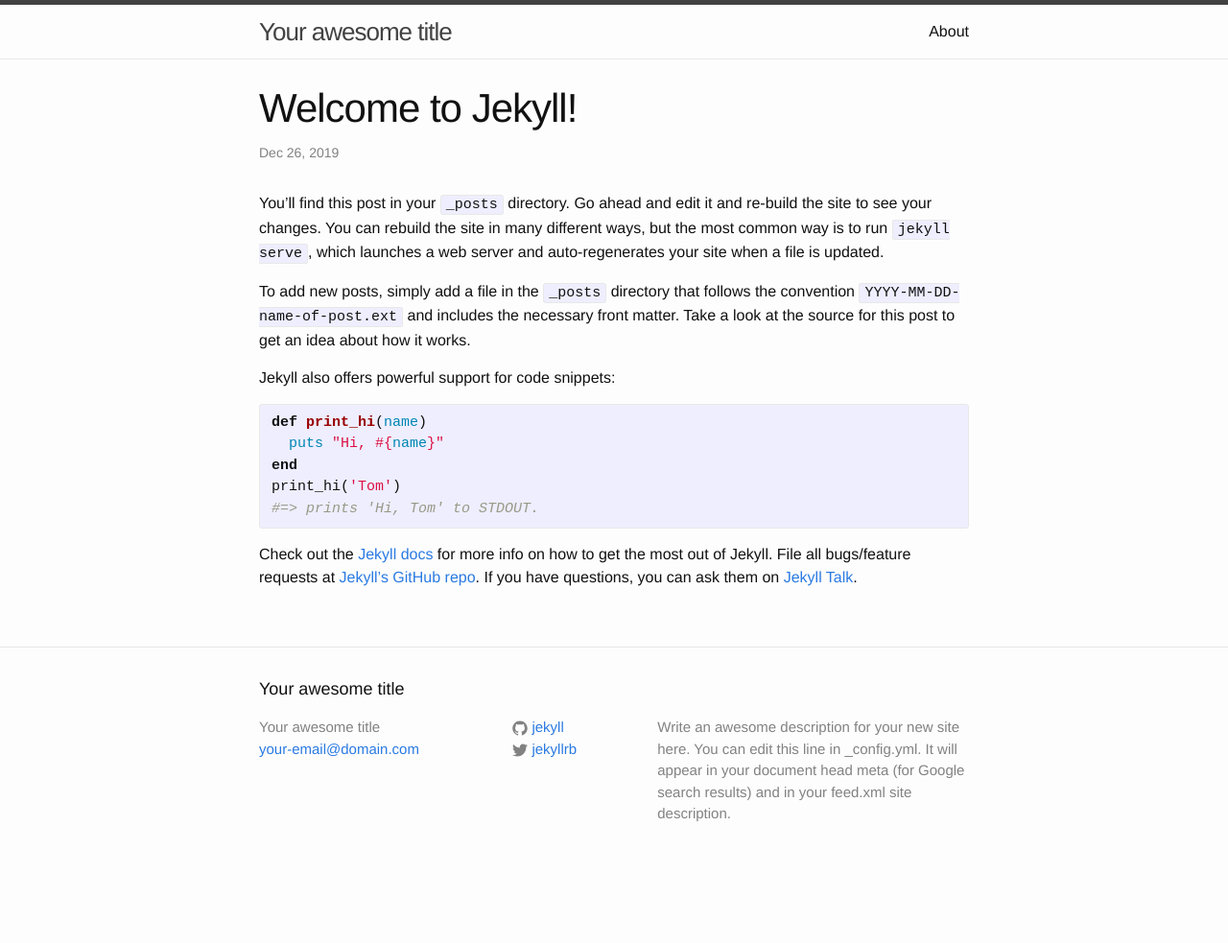
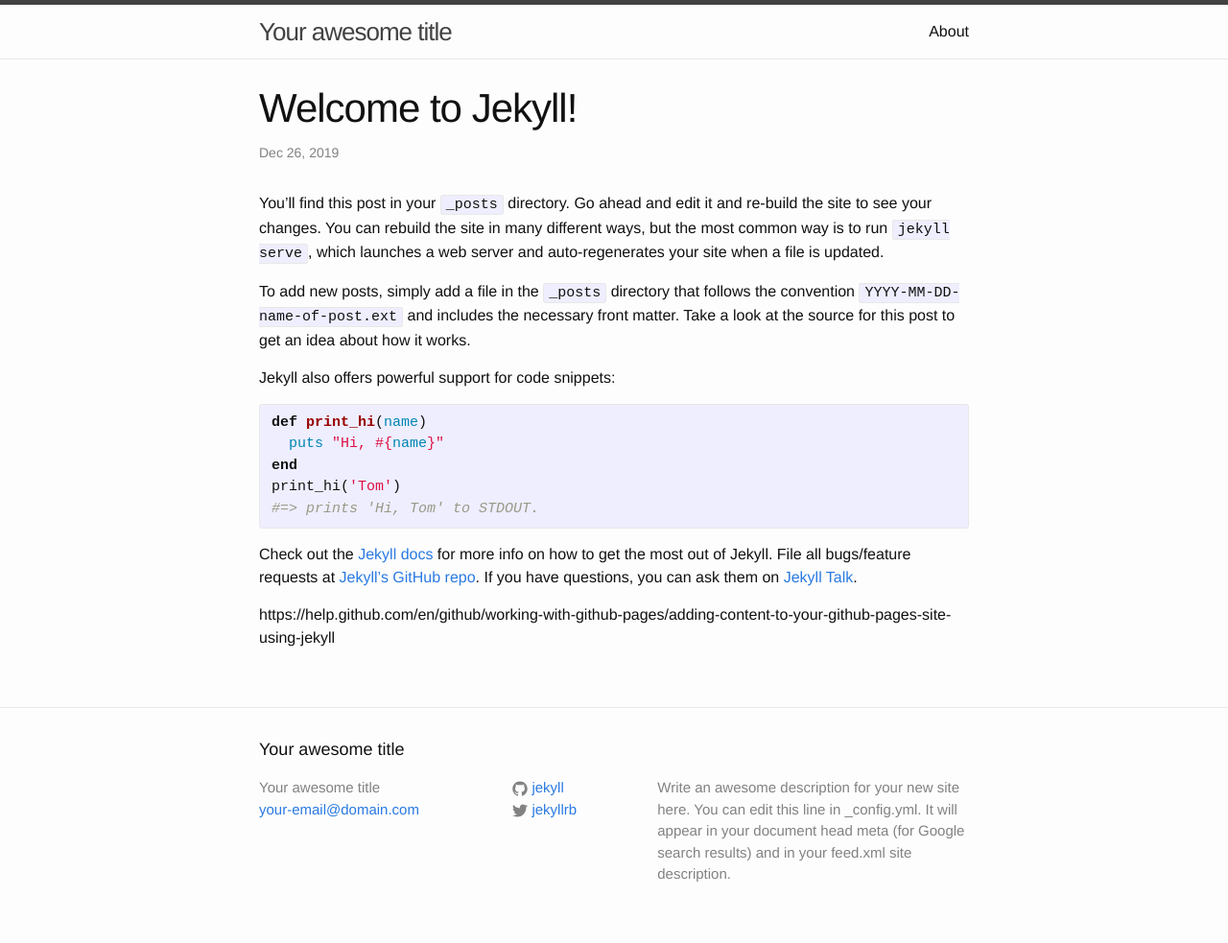
Before and after one commit to mrtingalingling/mrtingalingling.github.io, a Jekyll site: the page built from _posts/2019-12-26-welcome-to-jekyll.markdown, in a window 1280 px wide. Shown: the whole page at 96% size. Built offline with Jekyll 4.4.1, drawn with Linux system fonts in a browser that asks for light colours; before the commit the page ends 920 px from its top, so only the background shows below that; some of the changed lines change nothing that is shown.

Commit message:
Update 2019-12-26-welcome-to-jekyll.markdown

```diff
--- a/_posts/2019-12-26-welcome-to-jekyll.markdown
+++ b/_posts/2019-12-26-welcome-to-jekyll.markdown
@@ -23,3 +23,5 @@
 [jekyll-docs]: http://jekyllrb.com/docs/home
 [jekyll-gh]:   https://github.com/jekyll/jekyll
 [jekyll-talk]: https://talk.jekyllrb.com/
+
+https://help.github.com/en/github/working-with-github-pages/adding-content-to-your-github-pages-site-using-jekyll
```
